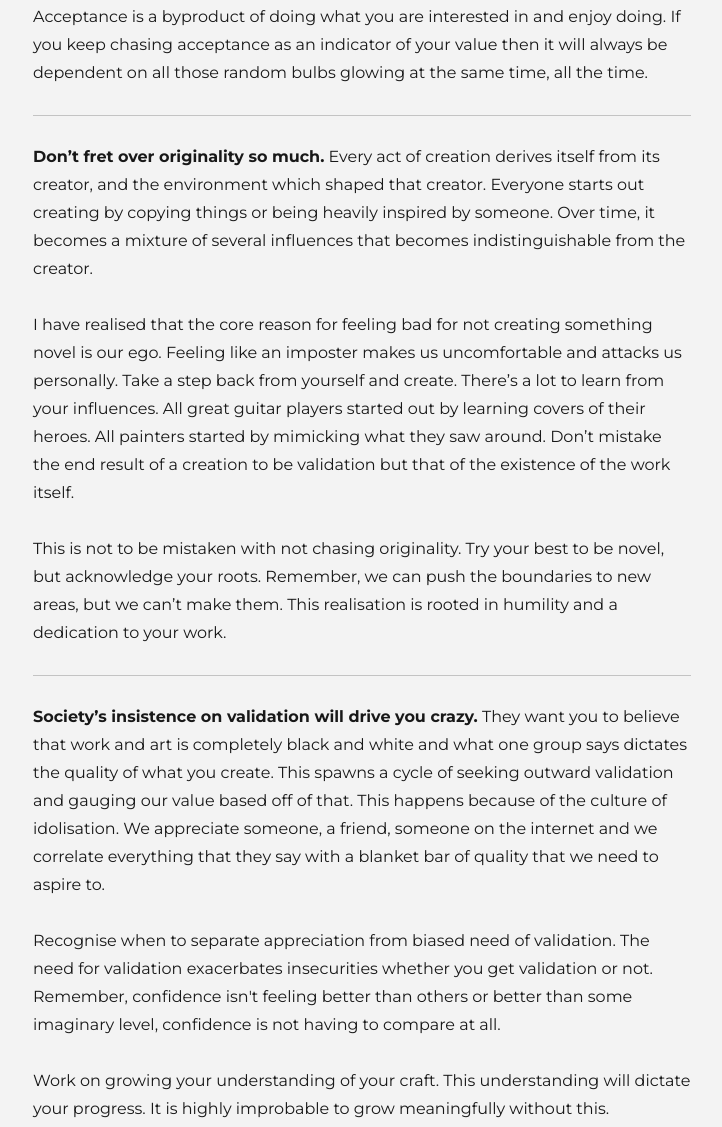
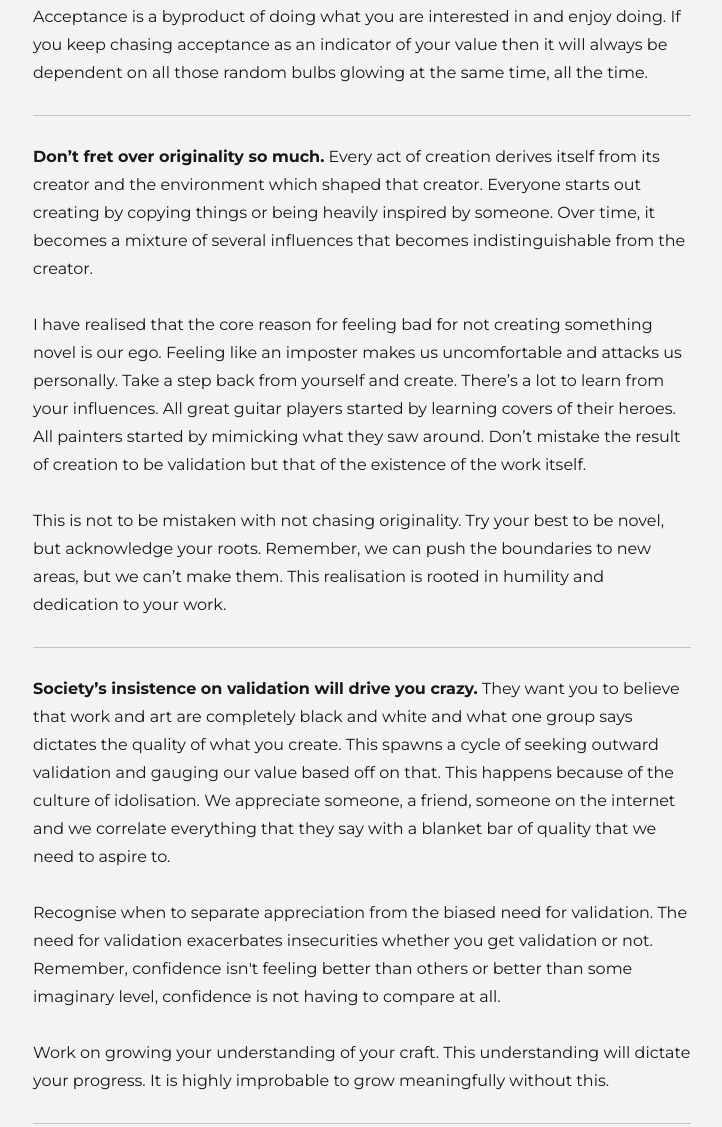
Before and after one commit to alivenotions/just-some-blog, a Gatsby site: page /understanding-our-value/ in a window 1280 px wide. Shown: the part 640-1767 px from the top of the page, without its empty margins (278-1000 px from the left). Built offline with nearby package versions, Linux system fonts and the light colour scheme; Gatsby itself is replaced by a stand-in of ours; some packages are replaced by stand-ins of ours.

Commit message:
typo fixes

```diff
--- a/content/blog/understanding-our-value/index.md
+++ b/content/blog/understanding-our-value/index.md
@@ -14,16 +14,16 @@
 Acceptance is a byproduct of doing what you are interested in and enjoy doing. If you keep chasing acceptance as an indicator of your value then it will always be dependent on all those random bulbs glowing at the same time, all the time.
 
 ---
-**Don’t fret over originality so much.** Every act of creation derives itself from its creator, and the environment which shaped that creator. Everyone starts out creating by copying things or being heavily inspired by someone. Over time, it becomes a mixture of several influences that becomes indistinguishable from the creator.
+**Don’t fret over originality so much.** Every act of creation derives itself from its creator and the environment which shaped that creator. Everyone starts out creating by copying things or being heavily inspired by someone. Over time, it becomes a mixture of several influences that becomes indistinguishable from the creator.
 
-I have realised that the core reason for feeling bad for not creating something novel is our ego. Feeling like an imposter makes us uncomfortable and attacks us personally. Take a step back from yourself and create. There’s a lot to learn from your influences. All great guitar players started out by learning covers of their heroes. All painters started by mimicking what they saw around. Don’t mistake the end result of a creation to be validation but that of the existence of the work itself.
+I have realised that the core reason for feeling bad for not creating something novel is our ego. Feeling like an imposter makes us uncomfortable and attacks us personally. Take a step back from yourself and create. There’s a lot to learn from your influences. All great guitar players started by learning covers of their heroes. All painters started by mimicking what they saw around. Don’t mistake the result of creation to be validation but that of the existence of the work itself.
 
-This is not to be mistaken with not chasing originality. Try your best to be novel, but acknowledge your roots. Remember, we can push the boundaries to new areas, but we can’t make them. This realisation is rooted in humility and a dedication to your work.
+This is not to be mistaken with not chasing originality. Try your best to be novel, but acknowledge your roots. Remember, we can push the boundaries to new areas, but we can’t make them. This realisation is rooted in humility and dedication to your work.
 
 ---
-**Society’s insistence on validation will drive you crazy.** They want you to believe that work and art is completely black and white and what one group says dictates the quality of what you create. This spawns a cycle of seeking outward validation and gauging our value based off of that. This happens because of the culture of idolisation. We appreciate someone, a friend, someone on the internet and we correlate everything that they say with a blanket bar of quality that we need to aspire to.
+**Society’s insistence on validation will drive you crazy.** They want you to believe that work and art are completely black and white and what one group says dictates the quality of what you create. This spawns a cycle of seeking outward validation and gauging our value based off on that. This happens because of the culture of idolisation. We appreciate someone, a friend, someone on the internet and we correlate everything that they say with a blanket bar of quality that we need to aspire to.
 
-Recognise when to separate appreciation from biased need of validation. The need for validation exacerbates insecurities whether you get validation or not. Remember, confidence isn't feeling better than others or better than some imaginary level, confidence is not having to compare at all.
+Recognise when to separate appreciation from the biased need for validation. The need for validation exacerbates insecurities whether you get validation or not. Remember, confidence isn't feeling better than others or better than some imaginary level, confidence is not having to compare at all.
 
 Work on growing your understanding of your craft. This understanding will dictate your progress. It is highly improbable to grow meaningfully without this.
 
```
